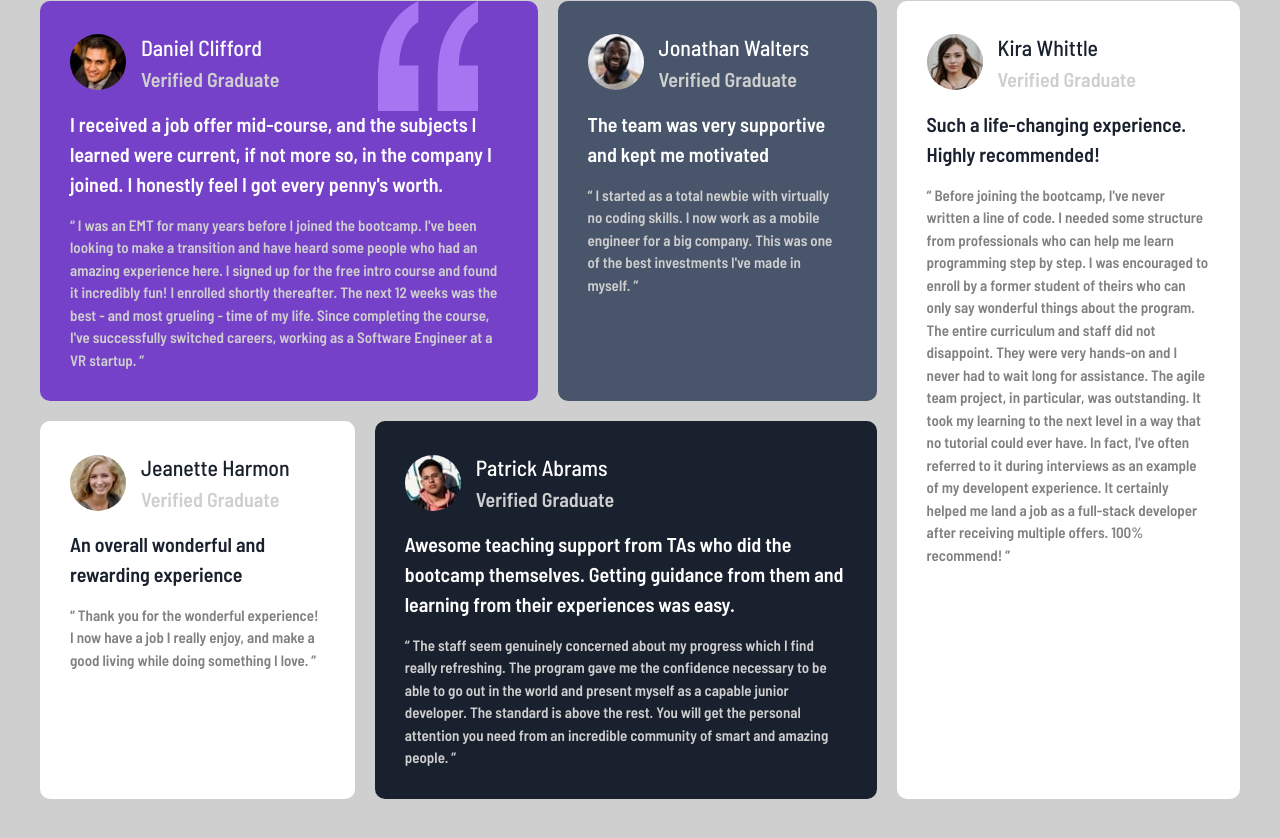
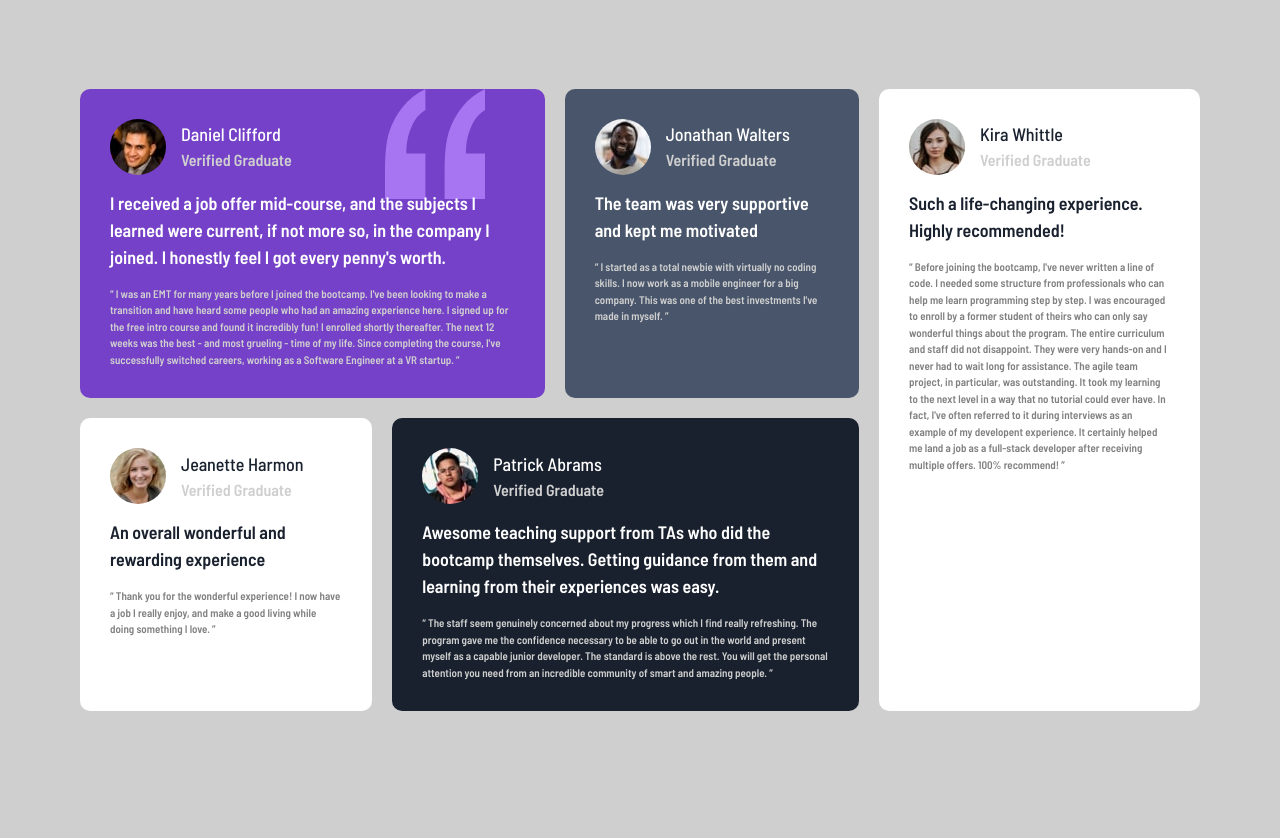
Before and after one commit to dhananjayandayalan/testimonials-grid-frontend-mentor, a plain HTML site: page index.html in a window 1280 px wide. After the commit the page ends 800 px from the top, so only its background shows below. Drawn offline with Linux system fonts and the light colour scheme.

Commit message:
Width and font-size change

```diff
--- a/style.scss
+++ b/style.scss
@@ -49,9 +49,8 @@ body {
 .testimonial {
   padding: 8rem 4rem;
   display: grid;
-
   gap: 2rem;
-  max-width: 130rem;
+  max-width: 120rem;
   margin-inline: auto;
   grid-auto-columns: auto;
   grid-template-areas:
@@ -124,16 +123,10 @@ body {
         h2 {
           font-weight: 500;
           font-size: 1.8rem;
-          font-size: clamp(
-            1.8rem,
-            1rem + 0.9244992295839755vw,
-            2.2rem
-          );
           color: var(--White);
         }
         h3 {
           font-size: 1.6rem;
-          font-size: clamp(1.6rem, 1rem + 0.9244992295839755vw ,2rem);
           color: var(--Light-gray);
         }
       }
@@ -142,13 +135,11 @@ body {
     &__description {
       color: var(--White);
       font-size: 1.8rem;
-      font-size: clamp(1.8rem, 1rem + 0.9244992295839755vw, 2.0rem);
       padding-bottom: 1.5rem;
     }
 
     &__quote {
       font-size: 1.1rem;
-      font-size: clamp(1.1rem, 1rem + 0.9244992295839755vw, 1.5rem);
       color: var(--Light-gray);
       font-weight: 600;
     }
```
Also changed, not shown: style.css, 1 other file.
